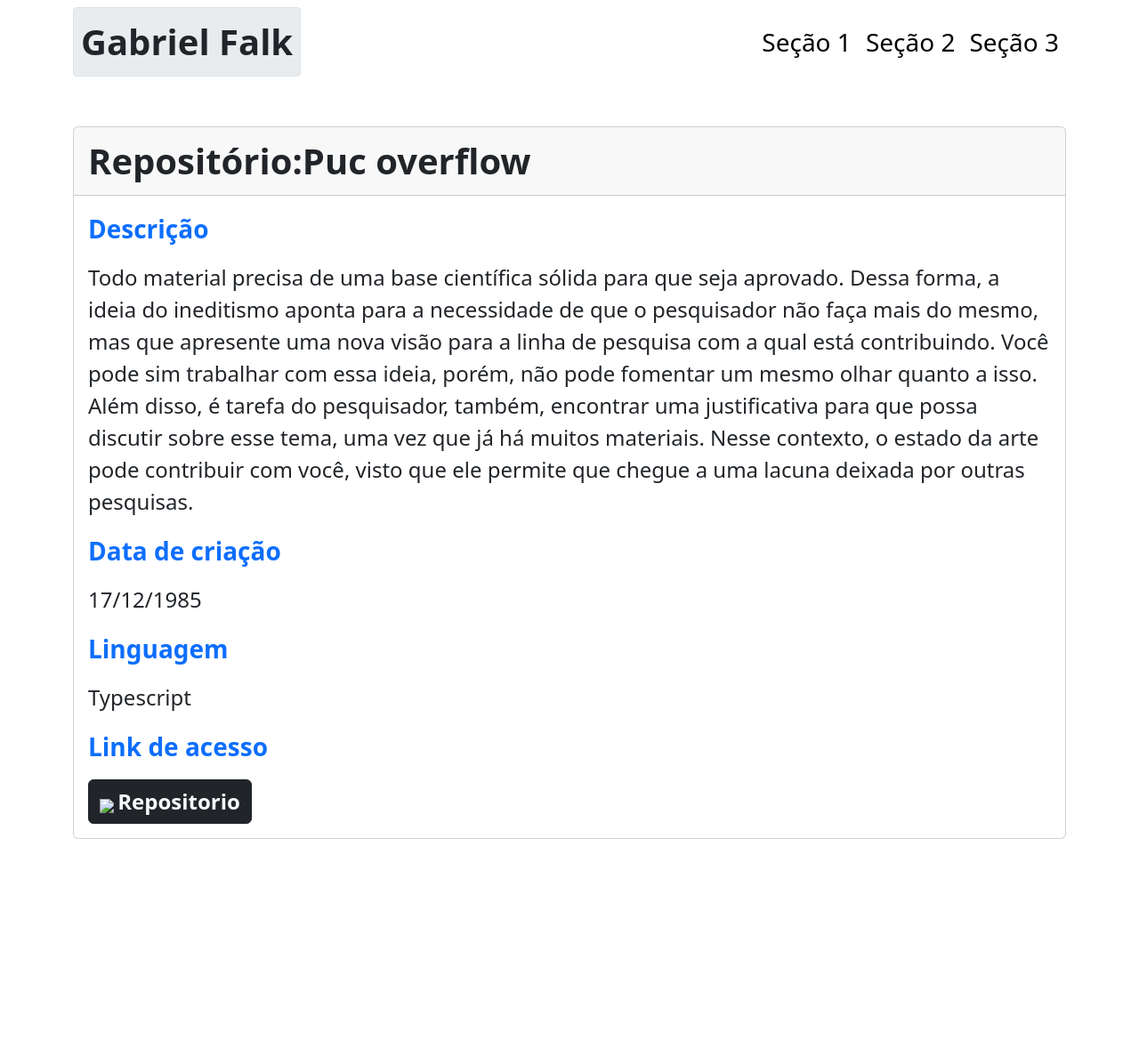
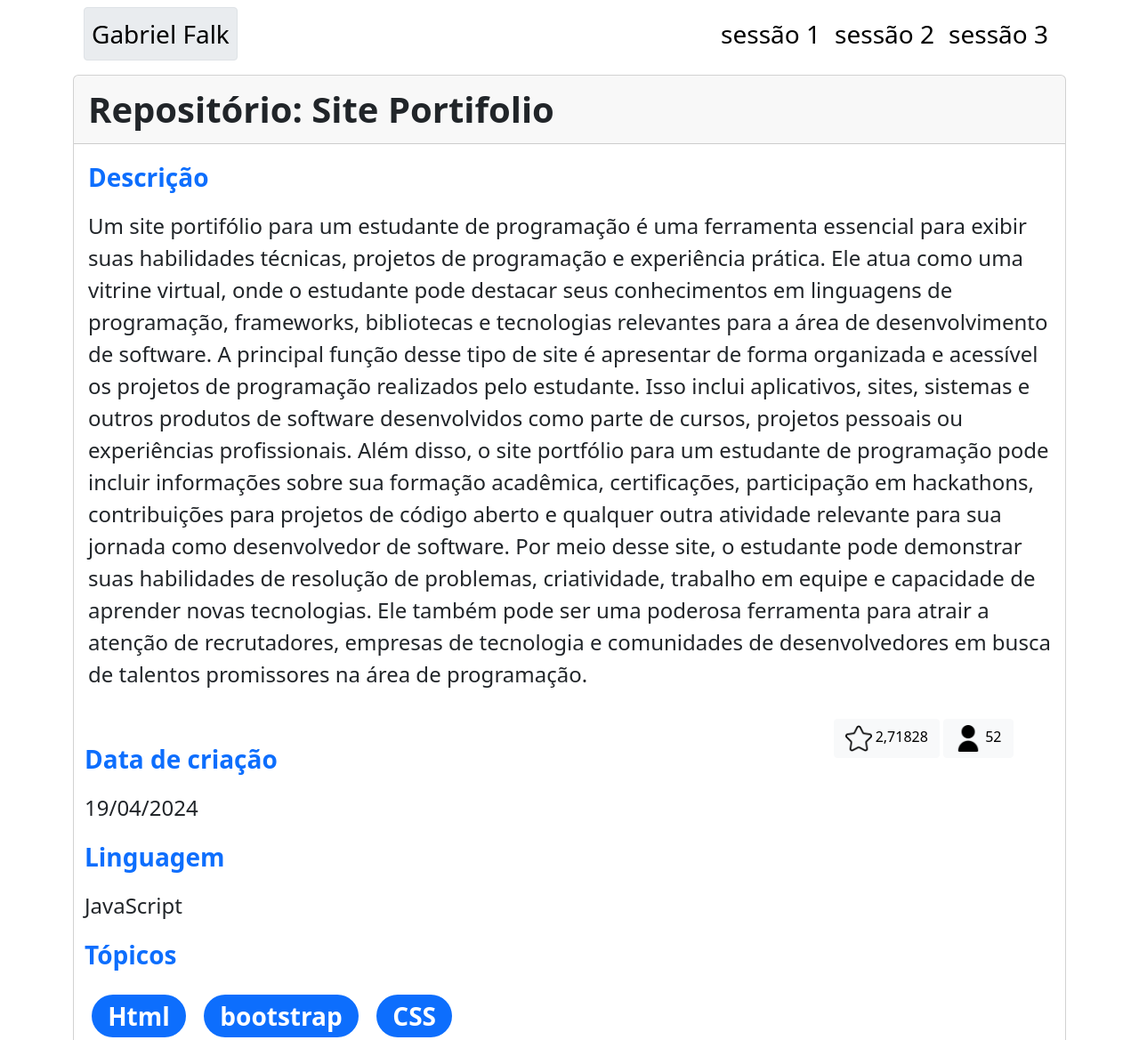
Before and after one commit to falkones04/Site-portifolio, a plain HTML site: page repo.html in a window 1280 px wide. Shown: the top 1169 px of the page at 89% size. Before the commit the page ends 943 px from the top, so only its background shows below. Drawn offline with nearby package versions, Linux system fonts and the light colour scheme.

Commit message:
Finalização

```diff
--- a/assets/style/style.css
+++ b/assets/style/style.css
@@ -3,7 +3,10 @@
     width: 40px;
     height: 40px;
 }
-
+#btnicons{
+        width: 30px;
+        height: 30px;
+}
 .mini-icon {
     width: 20px;
     height: 15px;
@@ -25,13 +28,14 @@ hr {
 }
 #fperfil{
     width: 350px;
-    height: 400px;
+    height: 500px;
 
 }
 .imgcolegas{
-    width: 100%;;
+    width: 100%;
+    height: 82%;
 }
-
-@media screen {
+#imgdani{
+    width: 100%;
 
 }
--- a/repo.html
+++ b/repo.html
@@ -4,46 +4,80 @@
     <meta charset="UTF-8">
     <meta name="viewport" content="width=device-width, initial-scale=1.0">
     <title>Document</title>
+    <link href="assets/style/style.css" rel="stylesheet">
     <link href="https://cdn.jsdelivr.net/npm/bootstrap@5.3.3/dist/css/bootstrap.min.css" rel="stylesheet" integrity="sha384-QWTKZyjpPEjISv5WaRU9OFeRpok6YctnYmDr5pNlyT2bRjXh0JMhjY6hW+ALEwIH" crossorigin="anonymous">
 
 </head>
 <body>
-    <div class="container mb-5">
-        <nav class="navbar navbar-expand-lg mb-2">
-            <span class="border p-2 rounded-1 bg-body-secondary">
-             <a class="text-decoration-none fs-1 text-dark fw-bold" href="index.html">Gabriel Falk</a>
-            </span>
-            <ul class="navbar-nav d-flex flex-row ms-auto">
+    <div class="container">
+        <nav class="navbar navbar-expand-lg navbar-light  mb-2">
+            <div class="container-fluid">
+                <a class="navbar-brand fs-3 border p-2 rounded-1 bg-body-secondary" href="index.html">Gabriel Falk</a>
+                <button class="navbar-toggler" type="button" data-bs-toggle="collapse" data-bs-target="#navbarNav"
+                    aria-controls="navbarNav" aria-expanded="false" aria-label="Toggle navigation">
+                    <span class="navbar-toggler-icon"></span>
+                </button>
+                <div class="collapse navbar-collapse ms-auto" id="navbarNav">
+                    <ul class="navbar-nav ms-auto">
                         <li class="nav-item">
-                    <a href="index.html#sessão1" class="nav-link active fs-3">Seção 1</a>
+                            <a class="nav-link active fs-3" href="#sessão1">sessão 1</a>
                         </li>
                         <li class="nav-item">
-                    <a href="index.html#repositorios" class="nav-link active fs-3">Seção 2</a>
+                            <a class="nav-link active fs-3" href="#repositorios">sessão 2</a>
                         </li>
                         <li class="nav-item">
-                    <a href="index.html#colegas" class="nav-link active fs-3">Seção 3</a>
+                            <a class="nav-link active fs-3" href="#colegas">sessão 3</a>
                         </li>
                     </ul>
+                </div>
+            </div>
         </nav>
+
     </div>
-    <div class="container-md">
+    <div class="container">
+            <div class="row">
                 <div class="col-12">
+
                     <div class="card ">
-                    <div class="card-header fw-bold fs-1">Repositório:Puc overflow</div>
+                    <div class="card-header fw-bold fs-1">Repositório: Site Portifolio</div>
                     <div class="card-body">
 
                     <p class="fw-bold text-primary fs-3">Descrição</p>
-                    <p class="fs-4" id="Descrição">Todo material precisa de uma base científica sólida para que seja aprovado. Dessa forma, a ideia do ineditismo aponta para a necessidade de que o pesquisador não faça mais do mesmo, mas que apresente uma nova visão para a linha de pesquisa com a qual está contribuindo.
-                    Você pode sim trabalhar com essa ideia, porém, não pode fomentar um mesmo olhar quanto a isso. Além disso, é tarefa do pesquisador, também, encontrar uma justificativa para que possa discutir sobre esse tema, uma vez que já há muitos materiais. Nesse contexto, o estado da arte pode contribuir com você, visto que ele permite que chegue a uma lacuna deixada por outras pesquisas.</p>
+                    <p class="fs-4" id="Descrição">Um site portifólio para um estudante de programação é uma ferramenta essencial para exibir suas habilidades técnicas, projetos de programação e experiência prática. Ele atua como uma vitrine virtual, onde o estudante pode destacar seus conhecimentos em linguagens de programação, frameworks, bibliotecas e tecnologias relevantes para a área de desenvolvimento de software.
 
+                        A principal função desse tipo de site é apresentar de forma organizada e acessível os projetos de programação realizados pelo estudante. Isso inclui aplicativos, sites, sistemas e outros produtos de software desenvolvidos como parte de cursos, projetos pessoais ou experiências profissionais.
+
+                        Além disso, o site portfólio para um estudante de programação pode incluir informações sobre sua formação acadêmica, certificações, participação em hackathons, contribuições para projetos de código aberto e qualquer outra atividade relevante para sua jornada como desenvolvedor de software.
+
+                        Por meio desse site, o estudante pode demonstrar suas habilidades de resolução de problemas, criatividade, trabalho em equipe e capacidade de aprender novas tecnologias. Ele também pode ser uma poderosa ferramenta para atrair a atenção de recrutadores, empresas de tecnologia e comunidades de desenvolvedores em busca de talentos promissores na área de programação.</p>
+                    </div>
+
+                    <div class="row">
+
+                    <div class="col-9 p-4">
                     <p class="fw-bold text-primary fs-3">Data de criação</p>
-                    <p class="fs-4">17/12/1985</p>
+                    <p class="fs-4">19/04/2024</p>
                     <p class="fw-bold text-primary fs-3">Linguagem</p>
-                    <p class="fs-4">Typescript</p>
+                    <p class="fs-4">JavaScript</p>
+
+                    <p class="fw-bold text-primary fs-3">Tópicos</p>
+                    <span class="badge rounded-pill bg-primary fs-3 m-2">Html</span>
+                    <span class="badge rounded-pill bg-primary fs-3 m-2">bootstrap</span>
+                    <span class="badge rounded-pill bg-primary fs-3 m-2">CSS</span>
+
                     <p class="fw-bold text-primary fs-3">Link de acesso</p>
-                    <button type="button" class="btn btn-dark">
-                    <img class="icon" src="img/github.png" style="height: 40px;">
+                    <button type="button" class="btn btn-dark p-10 m-2 d-block">
+                    <img class="icon" src="assets/img/github.png" style="height: 40px;">
+
                     <a href="https://github.com/falkones04/Site-Portifolio" class="text-light text-decoration-none fs-4 fw-bold ">Repositorio</a></button>
+                </div>
+                <div class="col-sm-12 col-md-3 align-self-start mt-0">
+                    <button type="button" class="btn btn-light rounded-1"><img src="assets/img/iconstar.png" id="btnicons" ><a> 2,71828</a></button>
+                    <button type="button" class="btn btn-light rounded-1"><img src="assets/img/iconview.png" id="btnicons"><a> 52</a></button>
+
+                </div>
+                </div>
+                </div>
                 </div>
                 </div>
             </div>
```
Also changed, not shown: index.html (+57 -29 lines), assets/img/iconstar.png (added), assets/img/iconview.png (added). Lines whose indentation alone changed are shown as unchanged.
